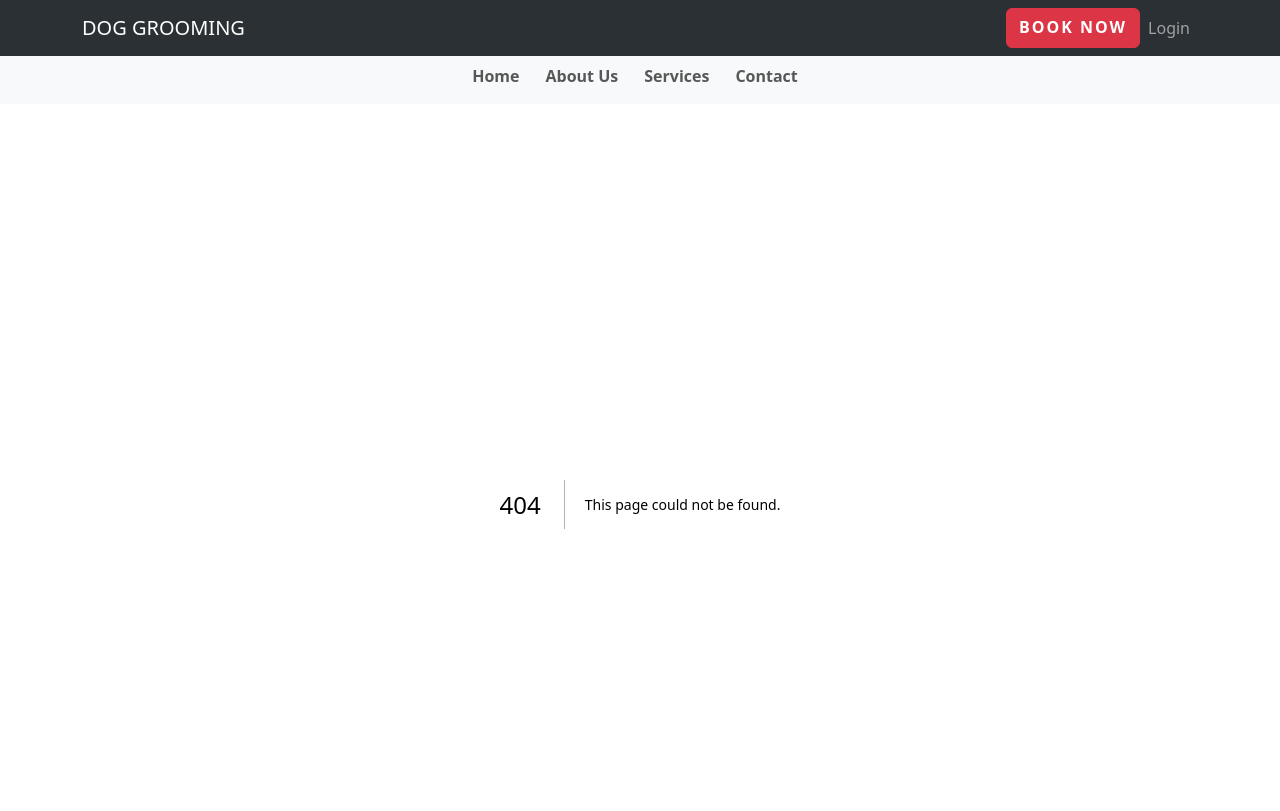
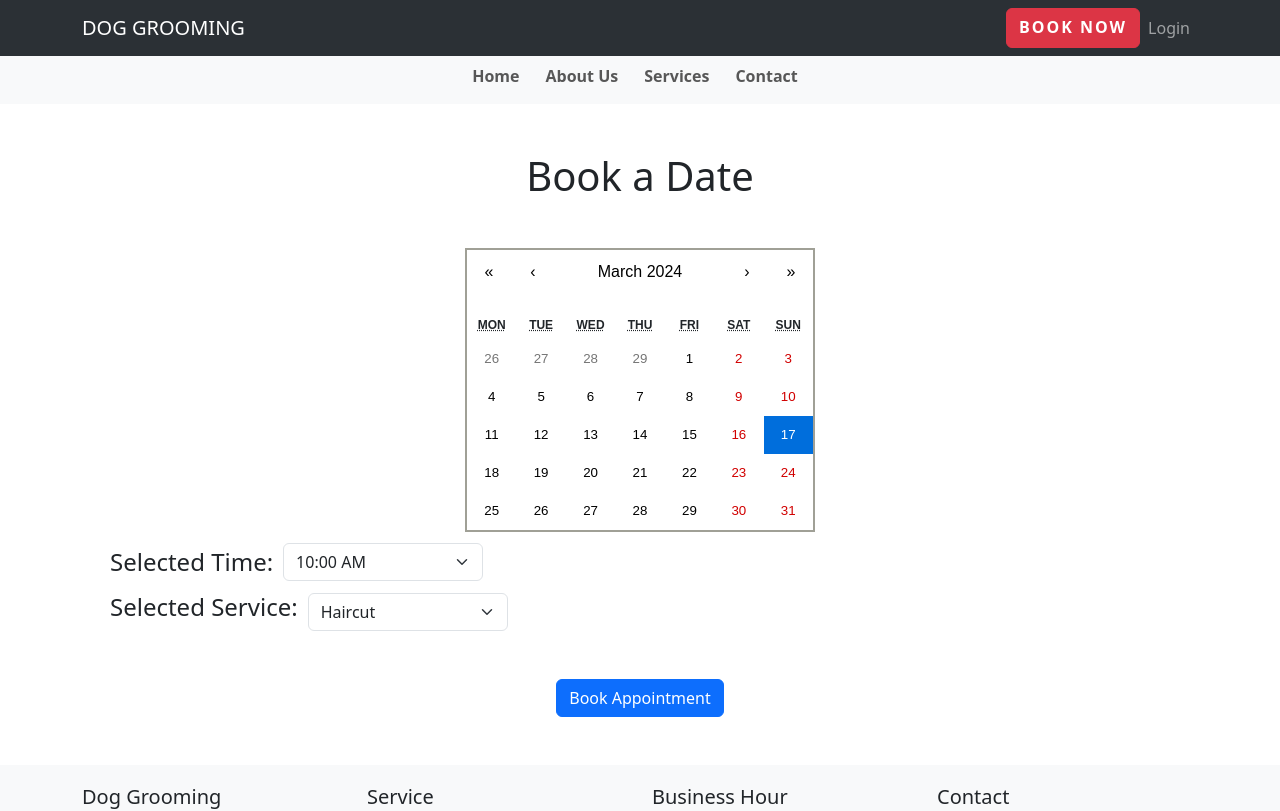
Before and after one commit to kbaitubayev/PRJ666-front, a Next.js app: page /booking in a window 1280 px wide. Before the commit this address had no page. Shown: the top 811 px of the page. Built offline with nearby package versions, Linux system fonts and the light colour scheme; no server answers.

Commit message:
Refactor code for improved performance and readability

```diff
--- /dev/null
+++ b/pages/booking/index.js
@@ -0,0 +1,95 @@
+import React, { useState, useEffect } from 'react';
+import { Container, Form } from 'react-bootstrap';
+import Calendar from 'react-calendar';
+import api from '../../services/api';
+import 'react-calendar/dist/Calendar.css';
+import '../../styles/Booking.module.css'
+
+const BookDate = () => {
+    const [value, onChange] = useState(new Date());
+    const [time, setTime] = useState('10:00 AM');
+    const [service, setService] = useState('Haircut');
+
+    const handleSubmit = async (e) => {
+        e.preventDefault();
+
+        try {
+            const response = await api.post('/appointments', {
+                date: value,
+                time: time,
+                service: service
+            });
+
+            console.log('Response:', response.data);
+        } catch (error) {
+            console.error('Error creating appointment:', error);
+        }
+    };
+
+    useEffect(() => {
+        // Fetch data from the server when the component mounts
+        const fetchData = async () => {
+          try {
+            const token = localStorage.getItem('authToken');
+            const response = await api.get('/appointments');
+            console.log('Response:', response.data);
+          } catch (error) {
+            console.error('Error fetching about data:', error);
+          }
+        };
+
+        fetchData();
+      }, []);
+
+    return (
+        <div>
+            <Container>
+                <Form onSubmit={handleSubmit}>
+                {/* HEADER */}
+                <h1 style={{ textAlign: 'center' }} className='my-5'>Book a Date</h1>
+
+                {/* CALENDAR */}
+                <div className="react-calendar mx-auto">
+                    <Calendar
+                        onChange={onChange}
+                        value={value}
+                    />
+                </div>
+
+                {/* SELECTED DATE & SERVICE*/}
+                <div className='mx-3' style={{ display: 'flex', alignItems: 'center' }}>
+                    <h4 className='my-3' style={{ marginRight: '10px' }}>Selected Time: </h4>
+                    <Form.Select style={{ width: '200px' }} value={time} onChange={e => setTime(e.target.value)}>
+                        <option value="10:00 AM">10:00 AM</option>
+                        <option value="11:00 AM">11:00 AM</option>
+                        <option value="12:00 PM">12:00 PM</option>
+                        <option value="1:00 PM">1:00 PM</option>
+                        <option value="2:00 PM">2:00 PM</option>
+                        <option value="3:00 PM6">3:00 PM</option>
+                        <option value="4:00 PM">4:00 PM</option>
+                        <option value="5:00 PM">5:00 PM</option>
+                    </Form.Select>
+                </div>
+
+                {/* SELECTED SERVICE */}
+                <div className='mx-3' style={{ display: 'flex', alignItems: 'center' }}>
+                    <h4 style={{ marginRight: '10px' }}>Selected Service:</h4>
+                    <Form.Select style={{ width: '200px' }} aria-label="Select services" value={service} onChange={e => setService(e.target.value)}>
+                        <option value="Haircut">Haircut</option>
+                        <option value="Shave">Shave</option>
+                        <option value="Haircut & Shave">Haircut & Shave</option>
+                        <option value="Beard Trim">Beard Trim</option>
+                    </Form.Select>
+                </div>
+
+                {/* BUTTON */}
+                <div className='text-center my-5'>
+                    <button className='btn btn-primary'>Book Appointment</button>
+                </div>
+                </Form>
+            </Container>
+        </div>
+    );
+}
+
+export default BookDate;
--- a/pages/profile.js
+++ b/pages/profile.js
@@ -40,6 +40,7 @@ const Profile = () => {
                 });
                 // Update customer state with fetched data
                 setCustomer(response.data);
+                console.log(response.data._id);
                 localStorage.setItem('userName', response.data.name);
             } catch (error) {
                 console.log(error);
```
Also changed, not shown: pages/booking/bookDate.js (deleted, +0 -59 lines).
